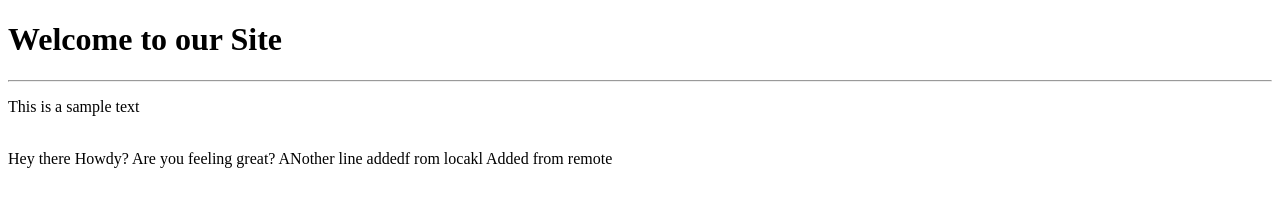
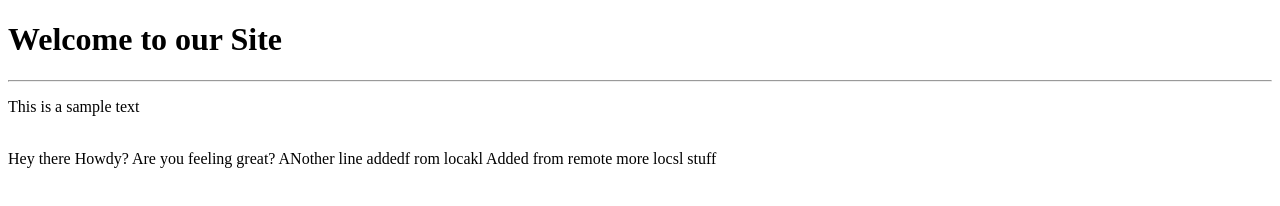
Before and after one commit to messagewaleed/publicis-work, a plain HTML site: page index.html in a window 1280 px wide. Drawn offline with Linux system fonts and the light colour scheme.

Commit message:
resolved the conflict

```diff
--- a/index.html
+++ b/index.html
@@ -15,5 +15,6 @@ Hey there Howdy? Are you feeling great?
 ANother line addedf rom locakl
 
 	Added from remote
+more locsl stuff
 </body>
 </html>
```
